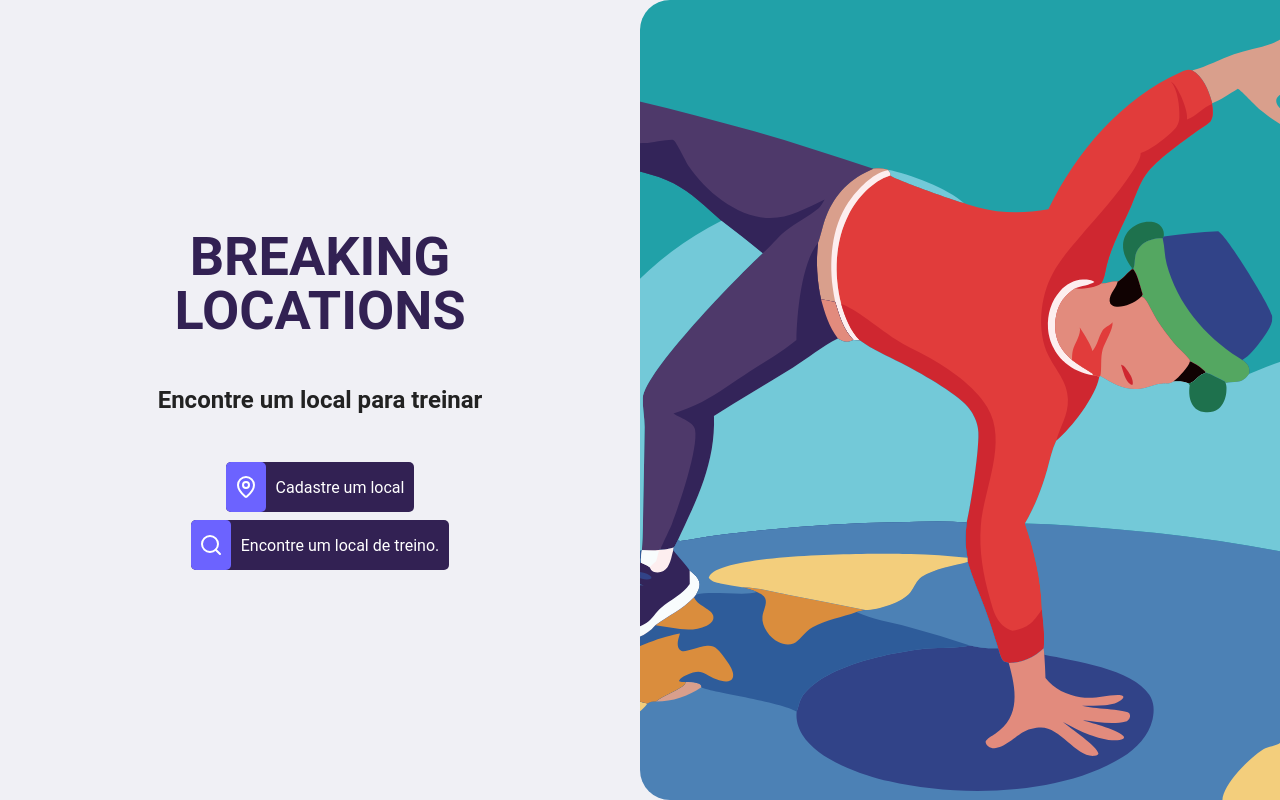
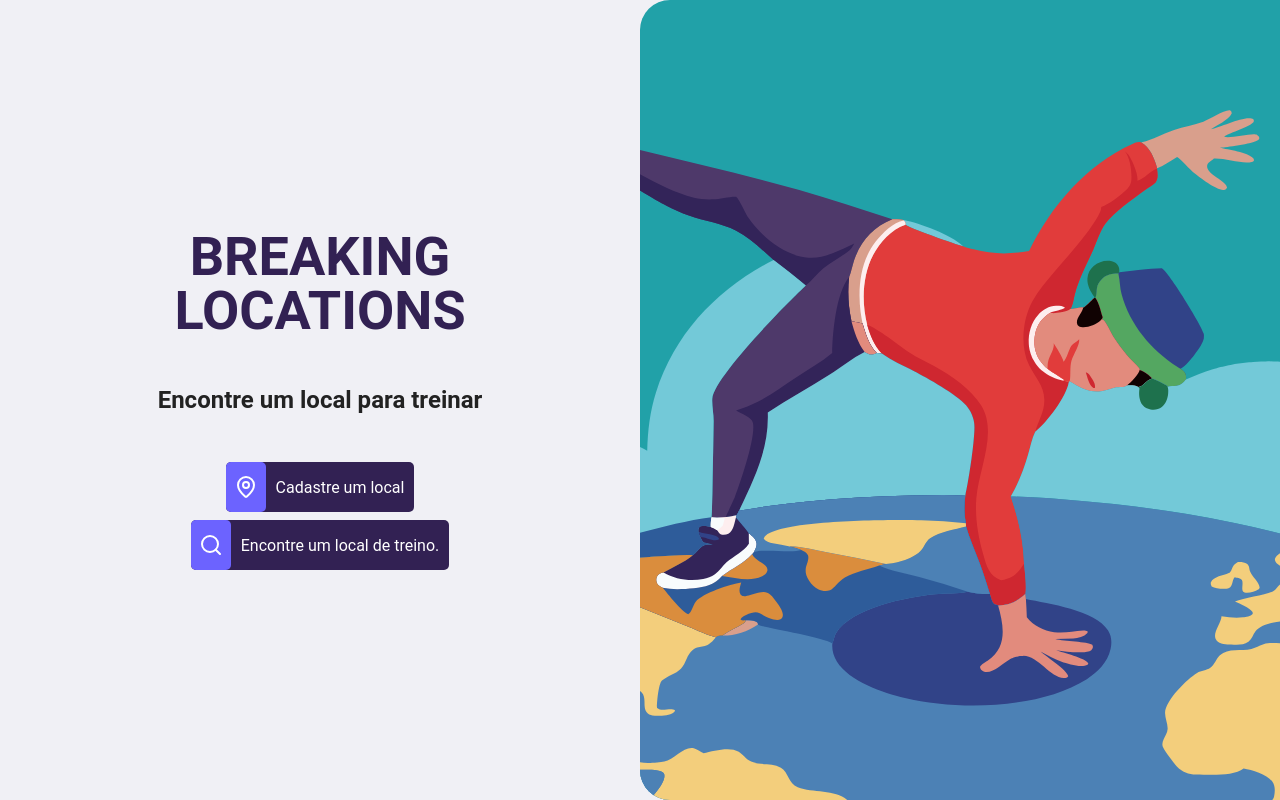
Before and after one commit to aericki/breaking-locations, a React (Vite) app in the folder frontend/: page / in a window 1280 px wide. Built offline with nearby package versions, Linux system fonts and the light colour scheme.

Commit message:
fix: fix the svg do not appears in the home page

```diff
--- a/frontend/package.json
+++ b/frontend/package.json
@@ -37,7 +37,8 @@
     "react-spinners": "^0.14.1",
     "styled-components": "^6.1.13",
     "tailwind-merge": "^2.5.4",
-    "tailwindcss-animate": "^1.0.7"
+    "tailwindcss-animate": "^1.0.7",
+    "vite-plugin-svgr": "^4.3.0"
   },
   "devDependencies": {
     "@eslint/js": "^9.13.0",
--- a/frontend/src/pages/Home/index.tsx
+++ b/frontend/src/pages/Home/index.tsx
@@ -30,6 +30,7 @@ export default function Home() {
 
       </LeftContainer>
       <RightContainer>
+        <img src="/public/home-background.svg" alt=""  />
       </RightContainer>
     </Container>
   )
--- a/frontend/src/pages/Home/styles.ts
+++ b/frontend/src/pages/Home/styles.ts
@@ -76,7 +76,13 @@ export const RightContainer = styled.div`
   align-items: center;
   border-top-left-radius: 30px;
   border-bottom-left-radius: 30px;
-  background: url("../../../public/home-background.svg") no-repeat  center center;
+  overflow: hidden; // oculta o excesso caso a imagem ultrapasse os limites do contêiner
+
+  img {
+    width: 100%;
+    height: 100%;
+    object-fit: cover; // mantém a proporção, preenchendo o contêiner
+  }
 `;
 
 export const Image = styled.img.attrs(() => ({
--- a/frontend/vite.config.ts
+++ b/frontend/vite.config.ts
@@ -1,9 +1,11 @@
 import path from "path"
 import react from "@vitejs/plugin-react"
 import { defineConfig } from "vite"
+import svgr from 'vite-plugin-svgr'
 
 export default defineConfig({
-  plugins: [react()],
+  plugins: [react(), svgr()],
+  "base": "/",
   resolve: {
     alias: {
       "@": path.resolve(__dirname, "./src"),
```
Also changed, not shown: 2 other files (tests, documents, lock files or other folders).
